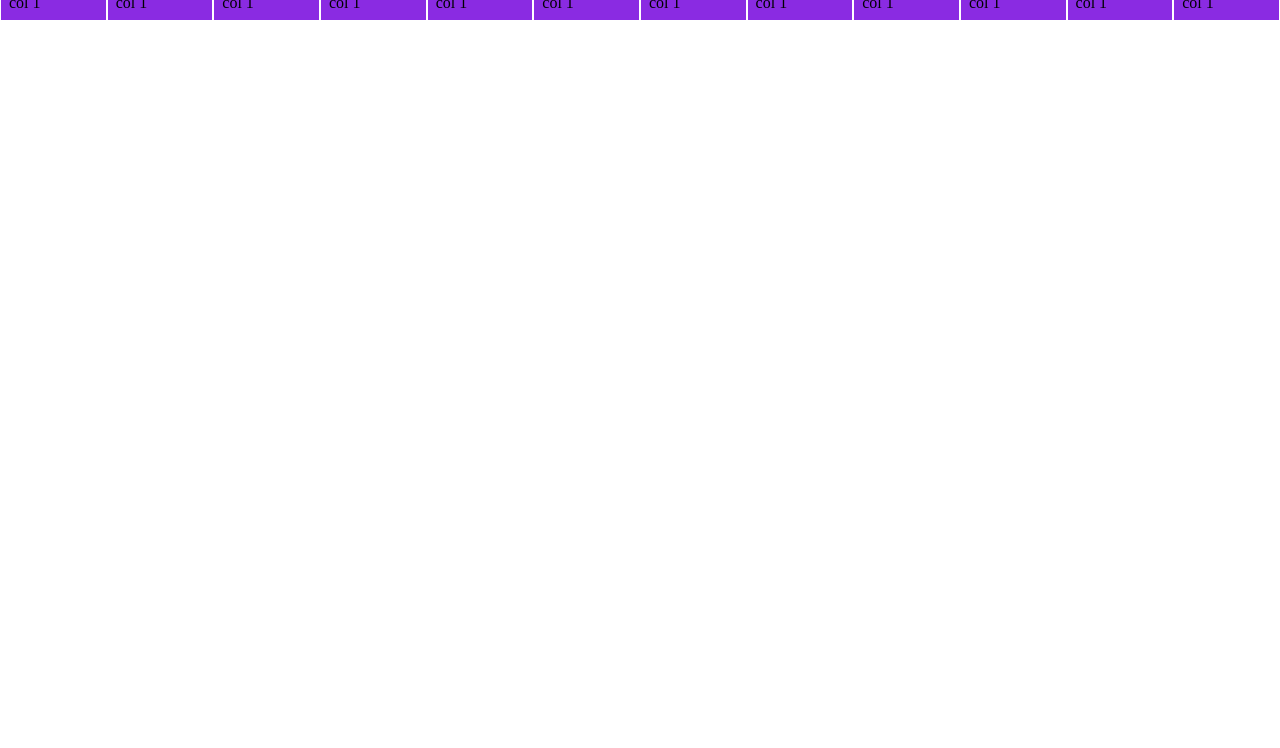
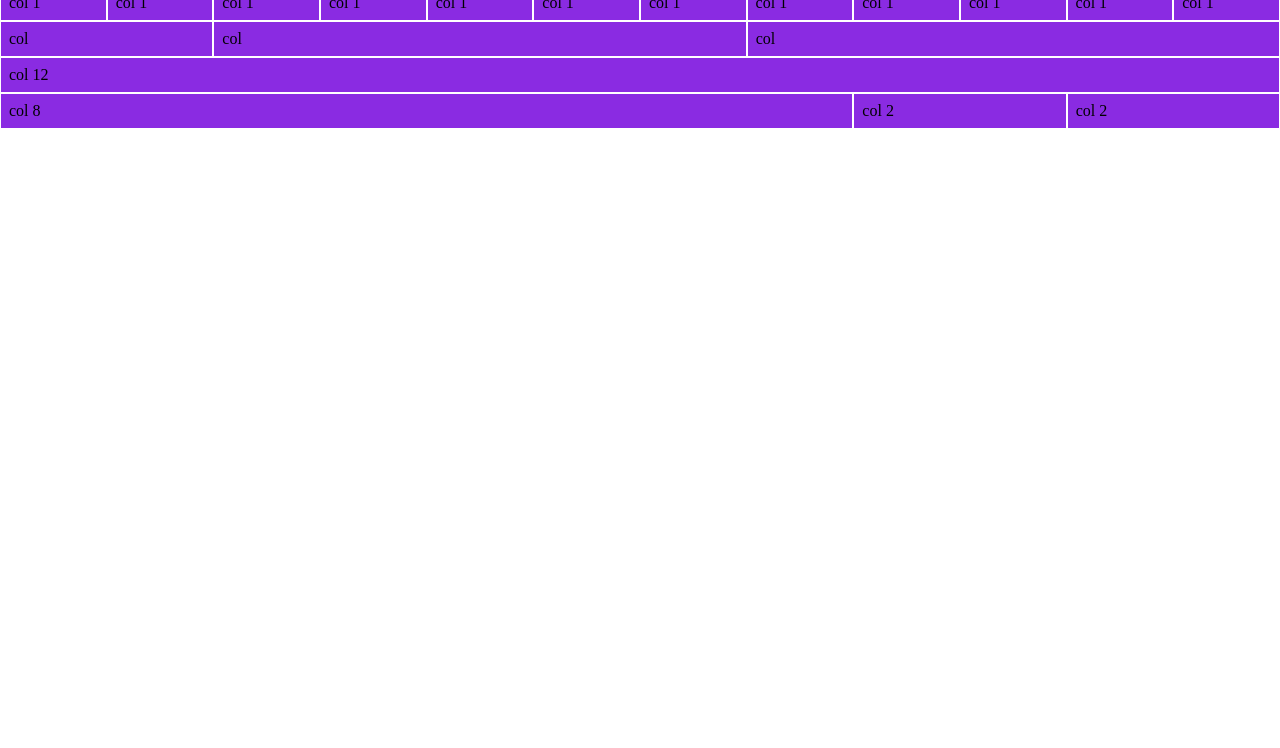
Before and after one commit to Cosimo-Colucci/html-css-12bool, a plain HTML site: page index.html in a window 1280 px wide. Shown: the part 52-800 px from the top of the page. Drawn offline with Linux system fonts and the light colour scheme.

Commit message:
created 2 more row with col 12 and col 8+col 2

```diff
--- a/css/12bool.css
+++ b/css/12bool.css
@@ -4,10 +4,20 @@
     box-sizing: border-box;
 }
 
+[class^="col-1"] {
+    flex: 0 0 auto;
+}
+
 .row {
     display: flex;
     flex-direction: row;
     flex-wrap: wrap;
+}
+
+.col {
+    flex-grow: 1;
+    flex-basis: 0;
+    max-width: 100%;
 }
 
 .col-1 {
--- a/index.html
+++ b/index.html
@@ -25,6 +25,19 @@
                 <div class="col-1">col 1</div>
                 <div class="col-1">col 1</div>
             </div>
+            <div class="row">
+                <div class="col-2">col</div>
+                <div class="col">col</div>
+                <div class="col">col</div>
+            </div>
+            <div class="row">
+                <div class="col-12">col 12</div>
+            </div>
+            <div class="row">
+                <div class="col-8">col 8</div>
+                <div class="col-2">col 2</div>
+                <div class="col-2">col 2</div>
+            </div>
         </main>
     </body>
 </html>
```
